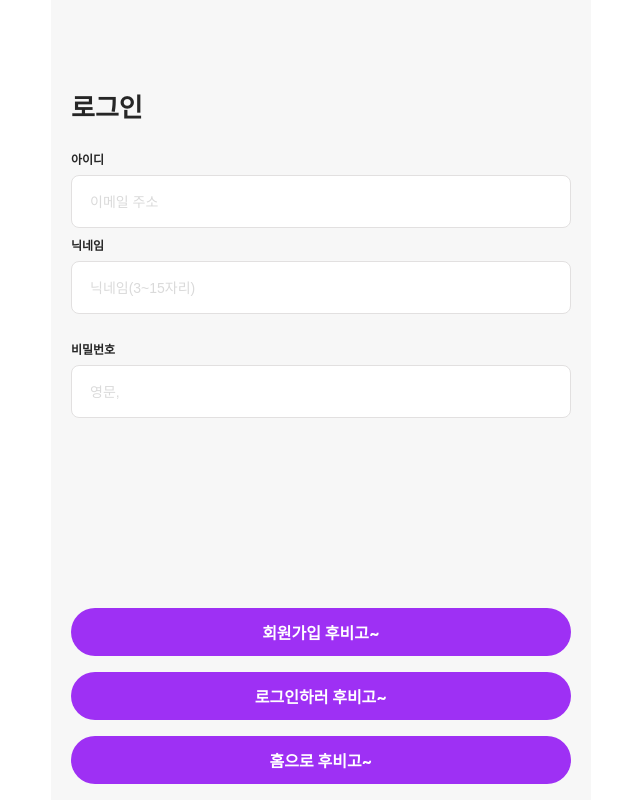
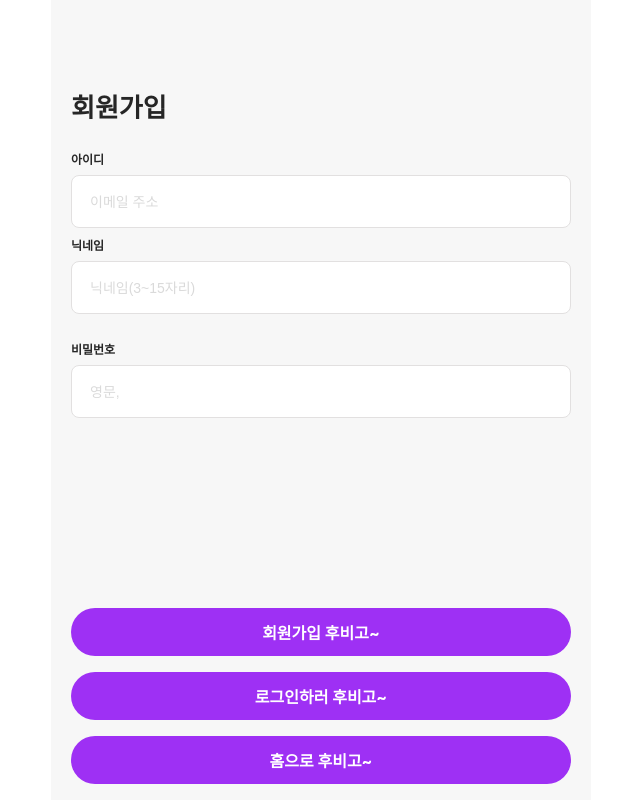
Before and after one commit to hoheesu/mini_4_fe, a React (Create React App) app: page /signup in a window 1280 px wide. Shown: the whole page, without its empty margins (319-959 px from the left). Built offline with nearby package versions, Linux system fonts and the light colour scheme; no server answers.

Commit message:
MERGE: merge 전 commit

```diff
--- a/src/pages/SignUp.jsx
+++ b/src/pages/SignUp.jsx
@@ -60,12 +60,12 @@ function SignUp() {
   };
 
   const handleNickname = (e) => {
-    setPw(e.target.value);
+    setNickname(e.target.value);
     const regex = /^[a-zA-Z0-9\uAC00-\uD7A3]{3,15}$/;
     if (regex.test(e.target.value)) {
-      setPwValid(true);
+      setNicknameValid(true);
     } else {
-      setPwValid(false);
+      setNicknameValid(false);
     }
   };
 
@@ -105,7 +105,7 @@ function SignUp() {
 
   return (
     <Page>
-      <TitleWrap>로그인</TitleWrap>
+      <TitleWrap>회원가입</TitleWrap>
       <ContentWrap>
         <InputTitle>아이디</InputTitle>
         <InputWrap>
```
Also changed, not shown: .eslintrc.js.
